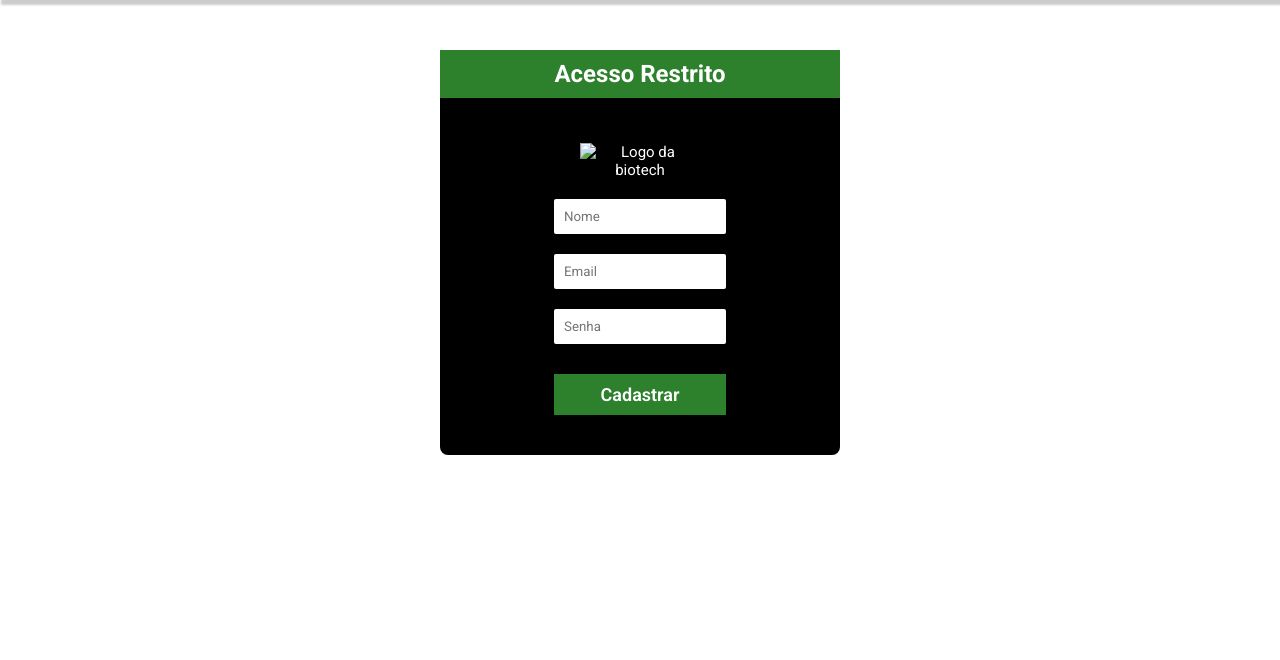
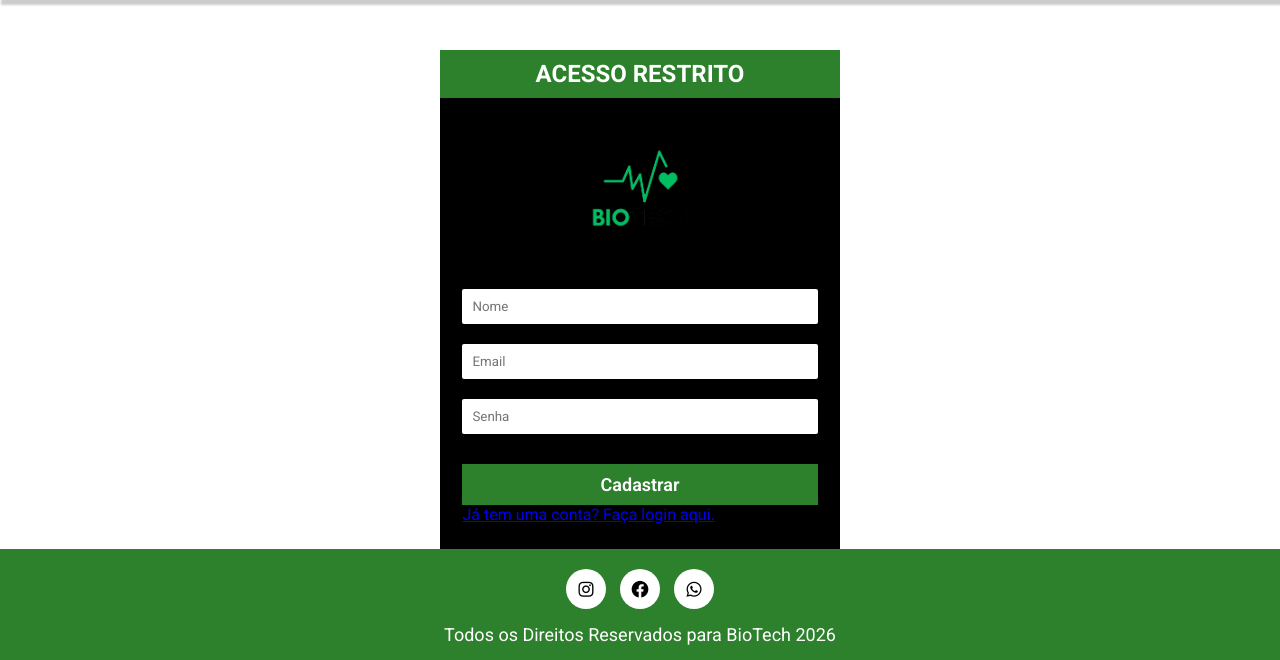
Before and after one commit to CharlesGit30/BIOTECH, a PHP site: page /cadastro.php in a window 1280 px wide. Shown: the part 140-800 px from the top of the page. Run offline with PHP 8.4, Linux system fonts and the light colour scheme; grey boxes are pictures that could not be loaded.

Commit message:
Add files via upload

```diff
--- a/visual/cadastro.php
+++ b/visual/cadastro.php
@@ -31,16 +31,18 @@
     ?>
 
 <div class="cadastro">
-    <h2>Acesso Restrito</h2><br><br>
+    <h2>ACESSO RESTRITO</h2><br><br>
+    <div class="logo"><img src="../visual/logo.png" alt="Logo da biotech"></div>
     <form method="POST">
-         <div class="logo"><img src="" alt="Logo da biotech"></div>
-        <input type="text" name="nome" placeholder="Nome" required><br>
-        <input type="text" name="email" placeholder="Email" required><br>
-        <input type="password" name="senha" placeholder="Senha"><br>
+        <input type="text" name="nome" placeholder="Nome" required class="c-input"><br>
+        <input type="text" name="email" placeholder="Email" required class="c-input"><br>
+        <input type="password" name="senha" placeholder="Senha" required class="c-input"><br>
         <button type="submit">Cadastrar</button>
+
+        <a href="../visual/login.php" class="btn">Já tem uma conta? Faça login aqui.</a>
     </form>
 </div>
 
-
+<?php include "../includes/footer.php"; ?>
 </body>
 </html>
--- a/visual/login.php
+++ b/visual/login.php
@@ -44,14 +44,14 @@
 
     <div class="login">
         <h2>ACESSO RESTRITO</h2>
-        <div class="logo"><img src="../imagens/Saúde, azul, coração, logotipo_20260424_103306_0000~2.png" alt="Logo da biotech"></div>
+        <div class="logo"><img src="../visual/logo.png" alt="Logo da biotech"></div>
 
         <form method="POST">
             <input type="text" name="email" placeholder="email" required>
             <input type="password" name="senha" placeholder="Senha" required>
             <button type="submit">Entrar</button>
 
-            <a href="../visual/cadastro.php">Cadastrar</a>
+            <a href="../visual/cadastro.php" class="btn">Não tem uma conta? Cadastre-se aqui.</a>
         </form>
 
     </div>
```
Also changed, not shown: visual/logo.png (added).
